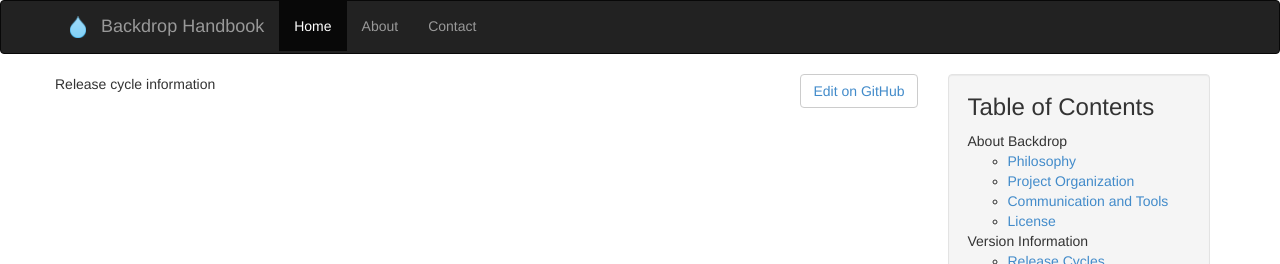
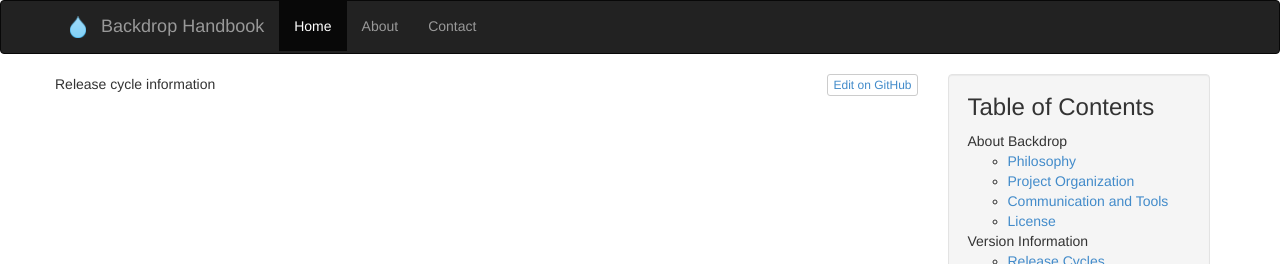
Before and after one commit to chrisfromredfin/handbook, a Jekyll site: the page built from _pages/versions/versions.md, in a window 1280 px wide. Shown: the top 264 px of the page. Built offline with Jekyll 4.4.1, drawn with Linux system fonts in a browser that asks for light colours; Markdown is read by kramdown in place of the engine named in the settings.

Commit message:
making button smaller

```diff
--- a/_layouts/bootstrap-post.html
+++ b/_layouts/bootstrap-post.html
@@ -53,7 +53,7 @@
           <p class="pull-right visible-xs">
             <button type="button" class="btn btn-primary btn-xs" data-toggle="offcanvas">Toggle nav</button>
           </p>
-          <button type="button" class="btn btn-default pull-right">
+          <button type="button" class="btn btn-default btn-xs pull-right">
           <a href="https://github.com/backdrop/handbook/edit/gh-pages/{{ page.path }}" class="pencil" title="Edit with Prose.io"><span>Edit on GitHub</span></a></button>
           <div class="row">
             {{ content }}
```
